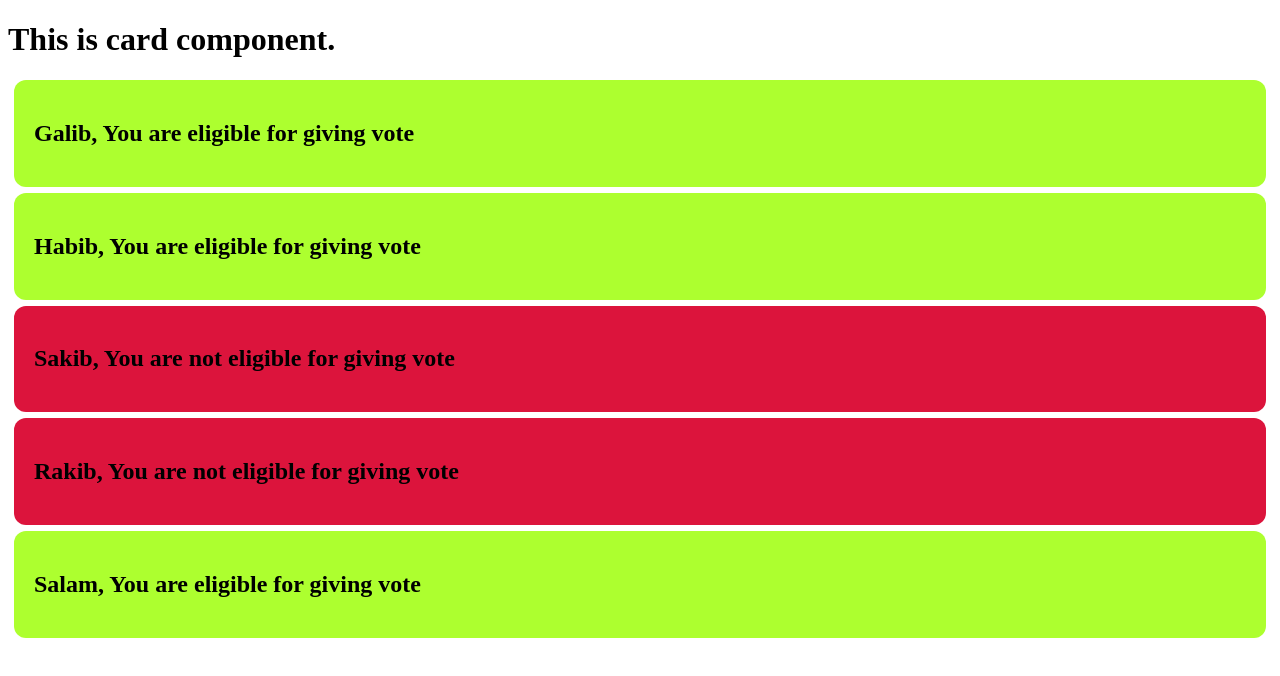
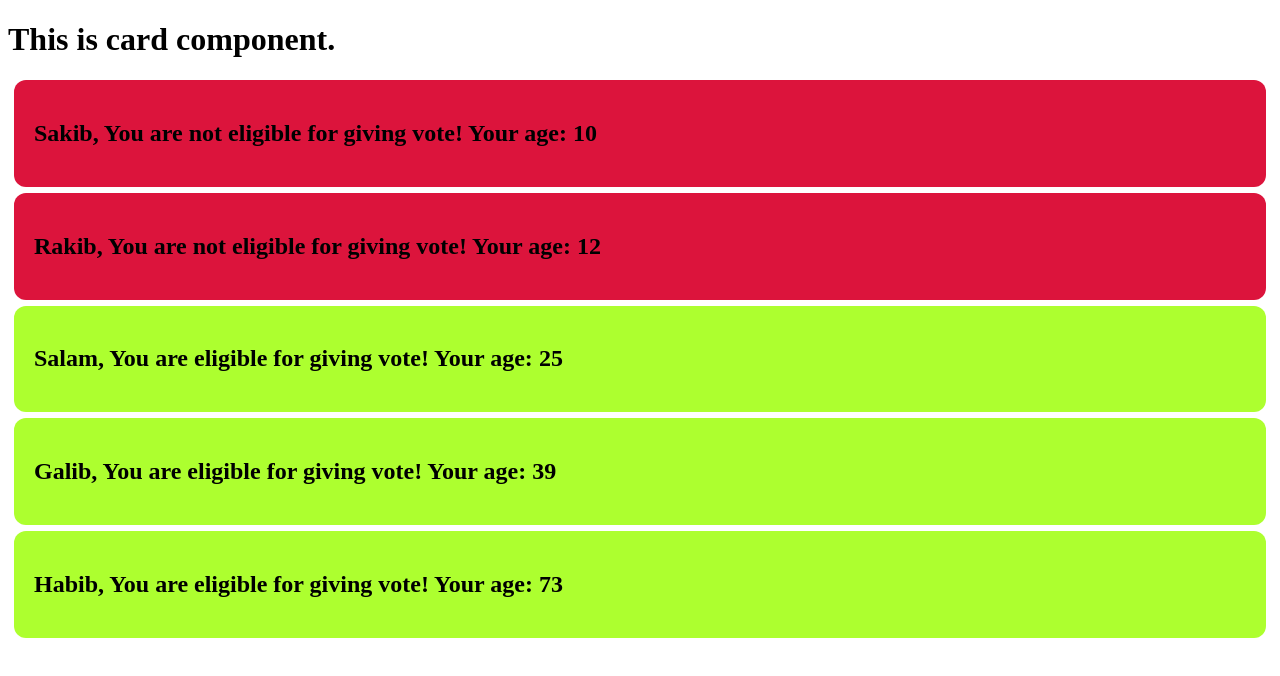
Before and after one commit to mabrur007/PH_Foundation, a React (Vite) app in the folder module_06/react-one/: page / in a window 1280 px wide. Shown: the top 676 px of the page. Built offline with nearby package versions, Linux system fonts and the light colour scheme.

Commit message:
another sort

```diff
--- a/module_06/react-one/src/App.jsx
+++ b/module_06/react-one/src/App.jsx
@@ -17,9 +17,11 @@ export default function App() {
 			<h1>This is card component.</h1>
 			{/* <Card name="Akij" age={39} />
 			<Card name="Badol" age={17} /> */}
-			{members.map((member) => (
-				<Card name={member.name} age={member.age} />
-			))}
+			{members
+				.sort((a, b) => a.age - b.age)
+				.map((member) => (
+					<Card name={member.name} age={member.age} />
+				))}
 		</>
 	);
 }
--- a/module_06/react-one/src/components/Card.jsx
+++ b/module_06/react-one/src/components/Card.jsx
@@ -5,11 +5,15 @@ export default function Card({ name, age }) {
 			{/* {name == "akij" ? `User's age: ${age}` : "Invalid user"} */}
 			{age > 18 ? (
 				<div className="card bg-green">
-					<h2>{name}, You are eligible for giving vote</h2>
+					<h2>
+						{name}, You are eligible for giving vote! Your age: {age}
+					</h2>
 				</div>
 			) : (
 				<div className="card bg-red">
-					<h2>{name}, You are not eligible for giving vote</h2>
+					<h2>
+						{name}, You are not eligible for giving vote! Your age: {age}
+					</h2>
 				</div>
 			)}
 		</>
```
